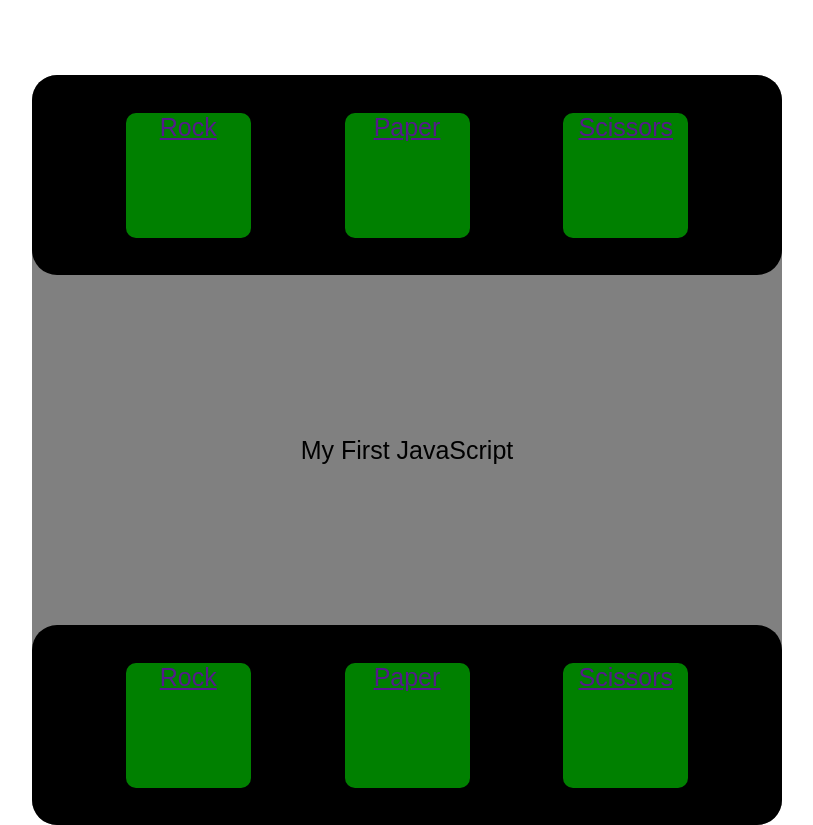
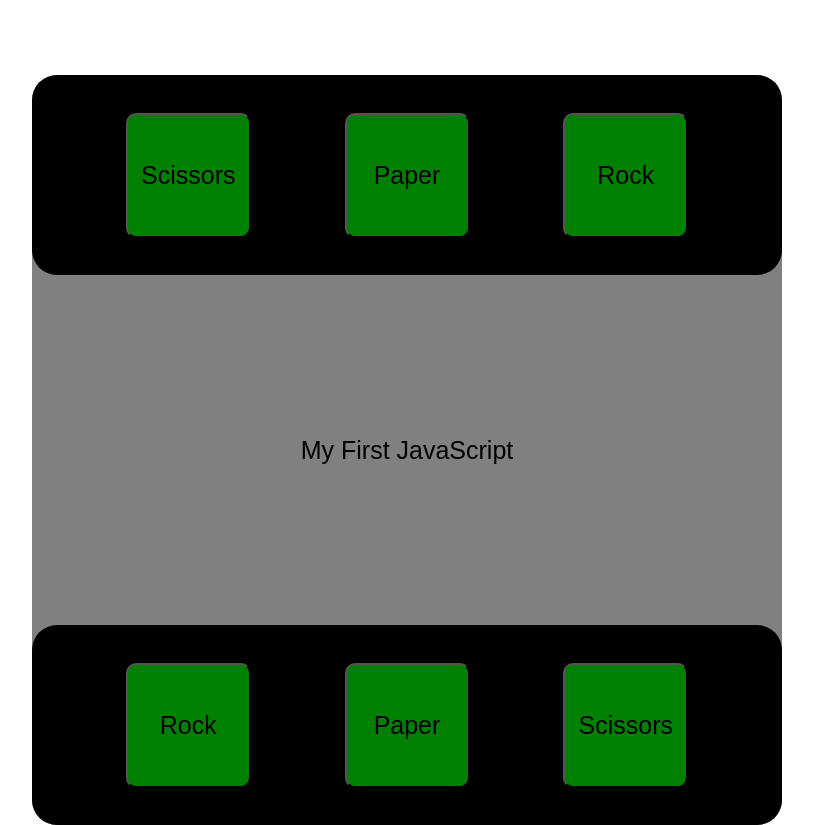
Before and after one commit to ruitaiS/rockpaperscissors, a plain HTML site: page index.html in a window 1280 px wide. Shown: the whole page, without its empty margins (233-1046 px from the left). Drawn offline with Linux system fonts and the light colour scheme.

Commit message:
added (yet to implement) icons for rps buttons from noun project

```diff
--- a/css/main.css
+++ b/css/main.css
@@ -7,7 +7,10 @@ body{
     align-items: center;
 }
 
-.button{
+button{
+    font-family: arial, sans-serif;
+    font-size: 25px;
+
     display: inline-block;
     height:125px;
     width: 125px;
--- a/index.html
+++ b/index.html
@@ -10,17 +10,17 @@
 
 <div id="board">
     <div class="choicebar">
-        <a href="" class="button">Rock</a>
-        <a href="" class="button">Paper</a>
-        <a href="" class="button">Scissors</a>
+        <button type="button">Scissors</button>
+        <button type="button">Paper</button>
+        <button type="button">Rock</button>
     </div>
 
     <p id="message" style="text-align: center;"></p>
 
     <div class="choicebar">
-        <a href="" class="button">Rock</a>
-        <a href="" class="button">Paper</a>
-        <a href="" class="button">Scissors</a>
+        <button type="button">Rock</button>
+        <button type="button">Paper</button>
+        <button type="button">Scissors</button>
     </div>
 
 </div>
```
Also changed, not shown: img/fist.svg (added), img/hand.svg (added), img/scissors.svg (added), 1 other file.
